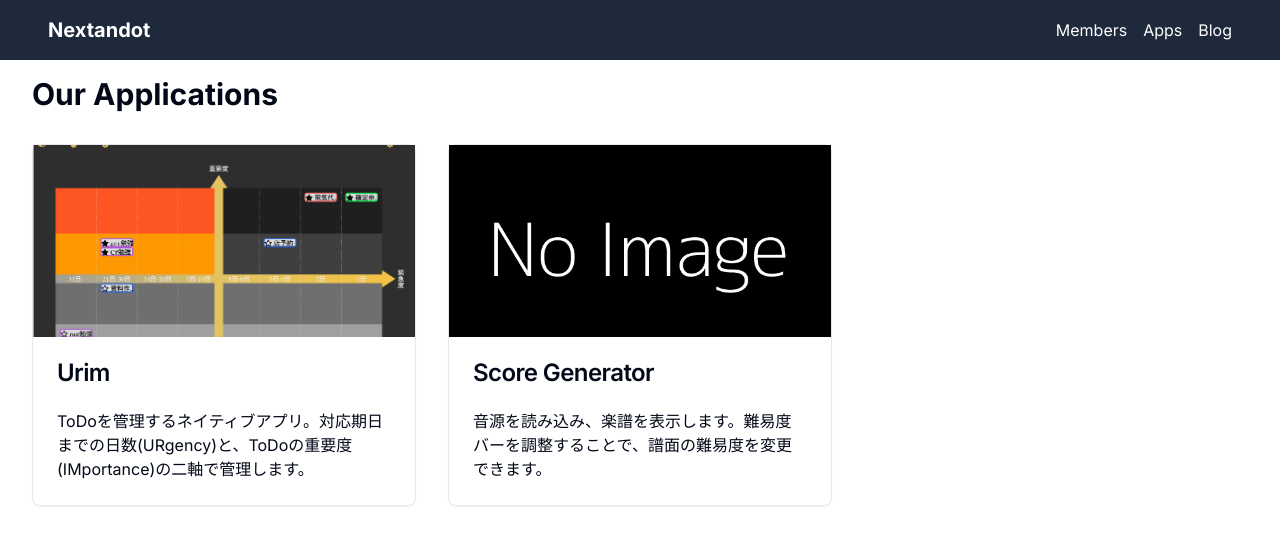
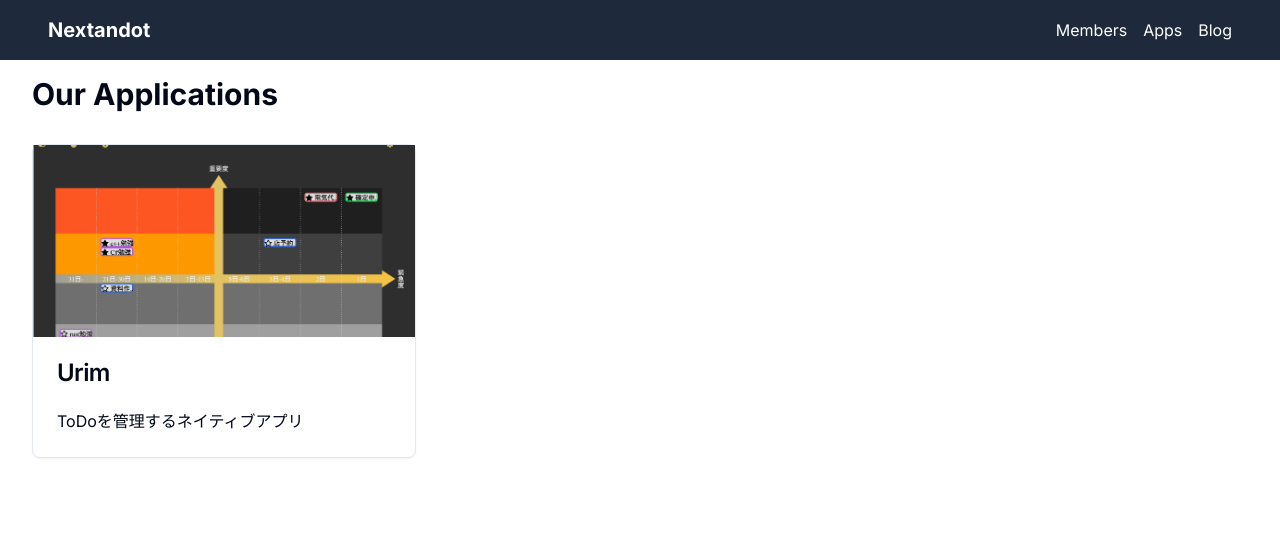
Before and after one commit to nextandot/nextandot.github.io, a Next.js app: page /apps in a window 1280 px wide. Shown: the top 544 px of the page. Built offline with nearby package versions, Linux system fonts and the light colour scheme.

Commit message:
feat: add projects page

```diff
--- /dev/null
+++ b/app/apps/[slug]/[subpage]/page.tsx
@@ -0,0 +1,56 @@
+import { getProjects, getSubpages, getSubpageBySlug } from '@/lib/projects'
+import ReactMarkdown, { Components } from 'react-markdown';
+import rehypeRaw from 'rehype-raw'
+import remarkGfm from 'remark-gfm'
+import Link from 'next/link'  // この行を追加
+
+const createCustomComponents = (slug: string): Components => ({
+  span: ({ className, children, ...props }) => {
+    if (className === 'red-text' || className === 'blue-text') {
+      return <span className={className} {...props}>{children}</span>;
+    }
+    return <span {...props}>{children}</span>;
+  },
+  a: ({ href, children }) => {
+    if (href?.startsWith('http')) {
+      return <a href={href} target="_blank" rel="noopener noreferrer">{children}</a>;
+    }
+    return <Link href={`/apps/${slug}/${href}`}>{children}</Link>;
+  }
+});
+
+export async function generateStaticParams() {
+  const projects = getProjects();
+  const paths = [];
+  for (const project of projects) {
+    const subpages = getSubpages(project.slug);
+    for (const subpage of subpages) {
+      paths.push({ slug: project.slug, subpage });
+    }
+  }
+  return paths;
+}
+
+export default async function SubPage({ params }: { params: { slug: string, subpage: string } }) {
+  const subpageData = getSubpageBySlug(params.slug, params.subpage);
+
+  if (!subpageData) {
+    return <div className="text-center">Subpage not found</div>
+  }
+
+  const customComponents = createCustomComponents(params.slug);
+
+  return (
+    <article className="prose lg:prose-xl mx-auto">
+      <h1 className="text-2xl font-bold mb-2">{subpageData.title}</h1>
+      <ReactMarkdown
+        rehypePlugins={[rehypeRaw]}
+        remarkPlugins={[remarkGfm]}
+        components={customComponents}
+        className="mt-4 text-base"
+      >
+        {subpageData.content}
+      </ReactMarkdown>
+    </article>
+  )
+}
--- /dev/null
+++ b/app/apps/[slug]/page.tsx
@@ -0,0 +1,59 @@
+import { getProjects, getProjectBySlug } from '@/lib/projects'
+import ReactMarkdown, { Components } from 'react-markdown';
+import rehypeRaw from 'rehype-raw'
+import remarkGfm from 'remark-gfm'
+import Link from 'next/link'
+
+type Project = {
+    slug: string;
+    name: string;
+    content: string;
+    subpages: string[];
+    [key: string]: any; // その他のプロパティを許可
+  };
+
+const createCustomComponents = (slug: string): Components => ({
+  span: ({ className, children, ...props }) => {
+    if (className === 'red-text' || className === 'blue-text') {
+      return <span className={className} {...props}>{children}</span>;
+    }
+    return <span {...props}>{children}</span>;
+  },
+  a: ({ href, children }) => {
+    if (href?.startsWith('http')) {
+      return <a href={href} target="_blank" rel="noopener noreferrer">{children}</a>;
+    }
+    return <Link href={`/apps/${slug}/${href}`}>{children}</Link>;
+  }
+});
+
+export async function generateStaticParams() {
+  const projects = getProjects();
+  return projects.map((project) => ({
+    slug: project.slug,
+  }));
+}
+
+export default async function ProjectPage({ params }: { params: { slug: string } }) {
+  const project = getProjectBySlug(params.slug) as Project;
+
+  if (!project) {
+    return <div className="text-center">Project not found</div>
+  }
+
+  const customComponents = createCustomComponents(params.slug);
+
+  return (
+    <article className="prose lg:prose-xl mx-auto">
+      <h1 className="text-2xl font-bold mb-2">{project.name}</h1>
+      <ReactMarkdown
+        rehypePlugins={[rehypeRaw]}
+        remarkPlugins={[remarkGfm]}
+        components={customComponents}
+        className="mt-4 text-base"
+      >
+        {project.content}
+      </ReactMarkdown>
+    </article>
+  )
+}
--- a/app/apps/page.tsx
+++ b/app/apps/page.tsx
@@ -1,28 +1,28 @@
 import Image from 'next/image'
+import Link from 'next/link'
 import { Card, CardHeader, CardTitle, CardContent } from "@/components/ui/card"
+import { getProjects } from '@/lib/projects'
 
-const apps = [
-  {
-    name: 'Urim',
-    description: 'ToDoを管理するネイティブアプリ。対応期日までの日数(URgency)と、ToDoの重要度(IMportance)の二軸で管理します。',
-    image: '/images/projects/urim.jpg',
-    slug: 'urim'
-  },
-  {
-    name: 'Score Generator',
-    description: '音源を読み込み、楽譜を表示します。難易度バーを調整することで、譜面の難易度を変更できます。',
-    image: '/images/projects/no-image.jpg',
-    slug: 'score-generator'
-  },
-]
+// プロジェクトの型定義を追加
+type Project = {
+  slug: string;
+  name: string;
+  image: string;
+  description: string;
+  content: string;
+  [key: string]: any; // その他のプロパティを許可
+};
 
 export default function AppsPage() {
+  const apps = getProjects() as Project[];
+
   return (
     <div className="container mx-auto px-4">
       <h1 className="text-3xl font-bold mb-8">Our Applications</h1>
       <div className="grid grid-cols-1 md:grid-cols-2 lg:grid-cols-3 gap-8">
-        {apps.map((app, index) => (
-          <Card key={app.slug} className="cursor-pointer hover:shadow-lg transition-shadow duration-300">
+        {apps.map((app) => (
+          <Link href={`/apps/${app.slug}`} key={app.slug}>
+            <Card className="cursor-pointer hover:shadow-lg transition-shadow duration-300">
               <div className="w-full h-48 relative overflow-hidden">
                 <Image
                   src={app.image}
@@ -38,6 +38,7 @@ export default function AppsPage() {
                 <p>{app.description}</p>
               </CardContent>
             </Card>
+          </Link>
         ))}
       </div>
     </div>
--- /dev/null
+++ b/lib/projects.ts
@@ -0,0 +1,56 @@
+import fs from 'fs';
+import path from 'path';
+import matter from 'gray-matter';
+
+const projectsDirectory = path.join(process.cwd(), 'projects');
+
+export function getProjects() {
+    const projectDirs = fs.readdirSync(projectsDirectory);
+    return projectDirs.map(dir => {
+      const fullPath = path.join(projectsDirectory, dir, 'README.md');
+      const fileContents = fs.readFileSync(fullPath, 'utf8');
+      const { data, content } = matter(fileContents);
+      return {
+        slug: dir,
+        name: data.name || dir,
+        image: data.image || '/images/projects/no-image.jpg',
+        description: data.summary || '',
+        content,
+        ...data
+      };
+    });
+  }
+
+export function getProjectBySlug(slug: string) {
+    const fullPath = path.join(projectsDirectory, slug, 'README.md');
+    const fileContents = fs.readFileSync(fullPath, 'utf8');
+    const { data, content } = matter(fileContents);
+    const subpages = fs.readdirSync(path.join(projectsDirectory, slug), { withFileTypes: true })
+      .filter(dirent => dirent.isDirectory())
+      .map(dirent => dirent.name);
+    return {
+      slug,
+      name: data.name || slug, // nameプロパティを追加
+      content,
+      subpages,
+      ...data // その他のフロントマターデータも含める
+    };
+  }
+
+export function getSubpages(slug: string) {
+  const projectDir = path.join(projectsDirectory, slug);
+  return fs.readdirSync(projectDir, { withFileTypes: true })
+    .filter(dirent => dirent.isDirectory())
+    .map(dirent => dirent.name);
+}
+
+export function getSubpageBySlug(slug: string, subpage: string) {
+    const fullPath = path.join(projectsDirectory, slug, subpage, 'README.md');
+    const fileContents = fs.readFileSync(fullPath, 'utf8');
+    const { data, content } = matter(fileContents);
+    return {
+      title: data.title || subpage, // タイトルがない場合はサブページ名を使用
+      content,
+      ...data // その他のフロントマターデータも含める
+    };
+  }
```
Also changed, not shown: projects/urim/README.md (added), projects/urim/features/README.md (added). Lines whose indentation alone changed are shown as unchanged.
